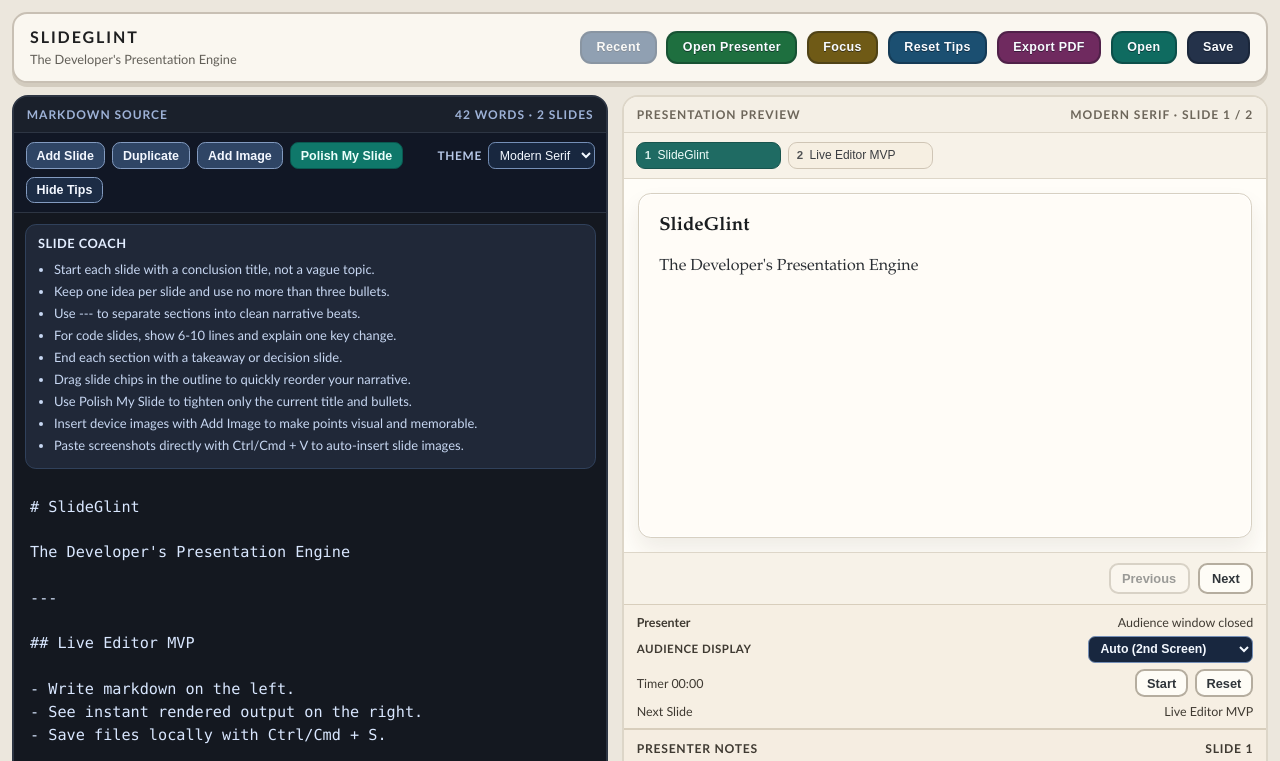
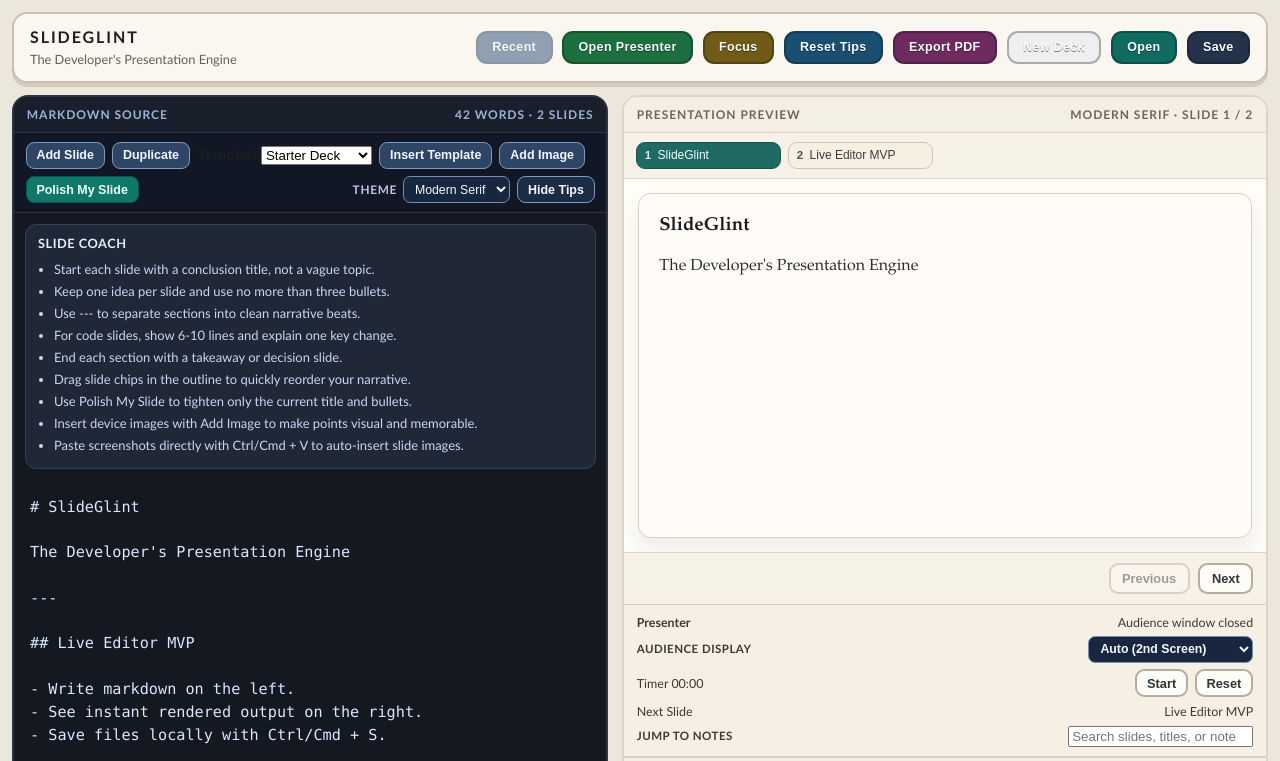
Before and after one commit to DongDuong2001/SlideGlint, a React (Vite) app: page / in a window 1280 px wide. Shown: the top 761 px of the page. Built offline with nearby package versions, Linux system fonts and the light colour scheme.

Commit message:
feat: add deck templates and presenter note search

```diff
--- a/src/App.tsx
+++ b/src/App.tsx
@@ -20,6 +20,15 @@ const MAX_RECENT_FILES = 8;
 
 type ThemeKey = 'modern-serif' | 'dark-pro' | 'rmit-blue';
 
+type DeckTemplateId = 'starter' | 'blank' | 'agenda' | 'code-demo' | 'project-update';
+
+type DeckTemplate = {
+  id: DeckTemplateId;
+  label: string;
+  description: string;
+  markdown: string;
+};
+
 const presenterDisplayTargets = ['auto', 'display-1', 'display-2'] as const;
 type PresenterDisplayTarget = (typeof presenterDisplayTargets)[number];
 
@@ -54,6 +63,99 @@ const slideCoachTips: string[] = [
   'Use Polish My Slide to tighten only the current title and bullets.',
   'Insert device images with Add Image to make points visual and memorable.',
   'Paste screenshots directly with Ctrl/Cmd + V to auto-insert slide images.',
+];
+
+const deckTemplates: DeckTemplate[] = [
+  {
+    id: 'starter',
+    label: 'Starter Deck',
+    description: 'Your current SlideGlint starter story',
+    markdown: `# SlideGlint
+
+The Developer's Presentation Engine
+
+---
+
+## Live Editor MVP
+
+- Write markdown on the left.
+- See instant rendered output on the right.
+- Save files locally with Ctrl/Cmd + S.
+`,
+  },
+  {
+    id: 'blank',
+    label: 'Blank Deck',
+    description: 'Start from an empty slide outline',
+    markdown: `# New Deck
+
+---
+
+## Slide 2
+
+- Point one
+- Point two
+`,
+  },
+  {
+    id: 'agenda',
+    label: 'Agenda Deck',
+    description: 'A classic meeting or workshop outline',
+    markdown: `# Agenda
+
+- Context
+- Goals
+- Timeline
+- Decisions
+
+---
+
+## Today
+
+1. What changed
+2. Why it matters
+3. What comes next
+`,
+  },
+  {
+    id: 'code-demo',
+    label: 'Code Demo',
+    description: 'A slide structure for implementation walkthroughs',
+    markdown: `# Implementation Walkthrough
+
+- Problem
+- Approach
+- Result
+
+---
+
+## Example
+
+\`\`\`ts
+const example = 'SlideGlint';
+console.log(example);
+\`\`\`
+`,
+  },
+  {
+    id: 'project-update',
+    label: 'Project Update',
+    description: 'For weekly status, risks, and next steps',
+    markdown: `# Project Update
+
+- Done
+- In progress
+- Risks
+
+---
+
+## Next Steps
+
+- Plan
+- Build
+- Ship
+`,
+  },
 ];
 
 const NEW_SLIDE_TEMPLATE = `## New Slide
@@ -438,6 +540,10 @@ console.log(\`Ship with \${pace} feedback loops.\`);
 \`\`\`
 `;
 
+const getDeckTemplateById = (templateId: DeckTemplateId): DeckTemplate => {
+  return deckTemplates.find((template) => template.id === templateId) ?? deckTemplates[0];
+};
+
 function App() {
   const isPresenterView = useMemo(() => {
     if (typeof window === 'undefined') {
@@ -461,6 +567,7 @@ function App() {
     selectedTheme: 'modern-serif',
   });
   const [selectedTheme, setSelectedTheme] = useState<ThemeKey>('modern-serif');
+  const [selectedDeckTemplateId, setSelectedDeckTemplateId] = useState<DeckTemplateId>('starter');
   const [presenterDisplayTarget, setPresenterDisplayTarget] =
     useState<PresenterDisplayTarget>('auto');
   const [presenterDisplayOptions, setPresenterDisplayOptions] =
@@ -468,6 +575,7 @@ function App() {
   const [showTips, setShowTips] = useState<boolean>(true);
   const [recentFiles, setRecentFiles] = useState<string[]>([]);
   const [isRecentMenuOpen, setIsRecentMenuOpen] = useState<boolean>(false);
+  const [presenterNotesQuery, setPresenterNotesQuery] = useState<string>('');
   const [isFocusPreview, setIsFocusPreview] = useState<boolean>(false);
   const [isEditorDragOver, setIsEditorDragOver] = useState<boolean>(false);
   const [showPasteHint, setShowPasteHint] = useState<boolean>(false);
@@ -507,6 +615,36 @@ function App() {
       'Auto (2nd Screen)',
     [presenterDisplayOptions, presenterDisplayTarget],
   );
+  const selectedDeckTemplate = useMemo(
+    () => getDeckTemplateById(selectedDeckTemplateId),
+    [selectedDeckTemplateId],
+  );
+  const presenterNoteMatches = useMemo(() => {
+    const query = presenterNotesQuery.trim().toLowerCase();
+
+    if (query.length === 0) {
+      return [];
+    }
+
+    return slides
+      .map((slide, index) => {
+        const note = slideNotes[index] ?? '';
+        const title = slideOutline[index]?.title ?? `Slide ${index + 1}`;
+        const haystack = `${title} ${slide} ${note}`.toLowerCase();
+
+        if (!haystack.includes(query)) {
+          return null;
+        }
+
+        return {
+          index,
+          title,
+          note,
+        };
+      })
+      .filter((entry): entry is { index: number; title: string; note: string } => entry !== null)
+      .slice(0, 8);
+  }, [presenterNotesQuery, slideNotes, slideOutline, slides]);
   const hasUnsavedChanges = useMemo(
     () => Boolean(activeFilePath) && markdown !== lastPersistedContentRef.current,
     [activeFilePath, markdown],
@@ -871,6 +1009,64 @@ function App() {
     window.localStorage.removeItem(DRAFT_STORAGE_KEY);
     setStatus(`Saved ${result.filePath}`);
   }, [activeFilePath, hasDesktopApi, markdown, rememberRecentFile]);
+
+  const createDeckFromTemplate = useCallback(
+    (templateId: DeckTemplateId) => {
+      if (!confirmDiscardUnsavedChanges()) {
+        setStatus('New deck cancelled');
+        return;
+      }
+
+      const template = getDeckTemplateById(templateId);
+      const nextMarkdown = template.markdown.trimEnd();
+
+      setSelectedDeckTemplateId(templateId);
+      setMarkdown(nextMarkdown);
+      setRenderedMarkdown(nextMarkdown);
+      setActiveFilePath(undefined);
+      setActiveSlideIndex(0);
+      setSlideNotes(readSlideNotesFromStorage(undefined, splitSlides(nextMarkdown).length));
+      lastPersistedContentRef.current = nextMarkdown;
+      window.localStorage.setItem(DRAFT_STORAGE_KEY, nextMarkdown);
+      window.localStorage.removeItem(getNotesStorageKey(undefined));
+      setStatus(`Started ${template.label}`);
+    },
+    [confirmDiscardUnsavedChanges],
+  );
+
+  const insertTemplateSlide = useCallback(
+    (templateId: DeckTemplateId) => {
+      const template = getDeckTemplateById(templateId);
+      const templateSlides = splitSlides(template.markdown);
+
+      if (templateSlides.length === 0) {
+        setStatus('Template has no slides');
+        return;
+      }
+
+      const sourceSlides = splitSlides(markdown);
+      const insertionIndex = Math.min(activeSlideIndex + 1, sourceSlides.length);
+      const templateSlide = templateSlides[0] ?? NEW_SLIDE_TEMPLATE;
+
+      sourceSlides.splice(insertionIndex, 0, templateSlide);
+
+      const nextMarkdown = joinSlides(sourceSlides);
+      setMarkdown(nextMarkdown);
+      setSlideNotes((currentNotes) => {
+        const nextNotes = [...currentNotes];
+        nextNotes.splice(insertionIndex, 0, '');
+        return nextNotes;
+      });
+      setActiveSlideIndex(insertionIndex);
+      setStatus(`Inserted ${template.label} slide`);
+    },
+    [activeSlideIndex, markdown],
+  );
+
+  const jumpToNotesMatch = useCallback((index: number) => {
+    setActiveSlideIndex(index);
+    setStatus(`Jumped to slide ${index + 1}`);
+  }, []);
 
   const openRecentFile = useCallback(
     async (filePath: string) => {
@@ -1714,6 +1910,9 @@ function App() {
           <button type="button" className="btn-export" onClick={() => void exportSlidesToPdf()}>
             Export PDF
           </button>
+          <button type="button" className="btn-new-deck" onClick={() => createDeckFromTemplate(selectedDeckTemplateId)}>
+            New Deck
+          </button>
           <button type="button" className="btn-open" onClick={() => void openMarkdownFile()}>
             Open
           </button>
@@ -1744,6 +1943,24 @@ function App() {
               </button>
               <button type="button" className="editor-action" onClick={duplicateCurrentSlide}>
                 Duplicate
+              </button>
+              <label htmlFor="template-select" className="template-control" title={selectedDeckTemplate.description}>
+                Template
+                <select
+                  id="template-select"
+                  className="template-select"
+                  value={selectedDeckTemplateId}
+                  onChange={(event) => setSelectedDeckTemplateId(event.target.value as DeckTemplateId)}
+                >
+                  {deckTemplates.map((template) => (
+                    <option key={template.id} value={template.id}>
+                      {template.label}
+                    </option>
+                  ))}
+                </select>
+              </label>
+              <button type="button" className="editor-action" onClick={() => insertTemplateSlide(selectedDeckTemplateId)}>
+                Insert Template
               </button>
               <button type="button" className="editor-action" onClick={() => void importImageFromDevice()}>
                 Add Image
@@ -1904,6 +2121,34 @@ function App() {
               <span>Next Slide</span>
               <span>{nextSlideTitle}</span>
             </div>
+            <div className="presenter-control-line presenter-notes-search-line">
+              <label htmlFor="presenter-notes-search" className="presenter-display-label">
+                Jump to Notes
+              </label>
+              <input
+                id="presenter-notes-search"
+                className="presenter-notes-search"
+                type="search"
+                value={presenterNotesQuery}
+                onChange={(event) => setPresenterNotesQuery(event.target.value)}
+                placeholder="Search slides, titles, or notes"
+              />
+            </div>
+            {presenterNoteMatches.length > 0 && (
+              <div className="presenter-notes-results" aria-label="Matching slides">
+                {presenterNoteMatches.map((entry) => (
+                  <button
+                    key={`${entry.index}-${entry.title}`}
+                    type="button"
+                    className={`presenter-note-match${entry.index === activeSlideIndex ? ' active' : ''}`}
+                    onClick={() => jumpToNotesMatch(entry.index)}
+                  >
+                    <span>{entry.title}</span>
+                    <small>Slide {entry.index + 1}</small>
+                  </button>
+                ))}
+              </div>
+            )}
           </section>
           <section className="notes-panel" aria-label="Presenter notes">
             <div className="notes-header">
```
